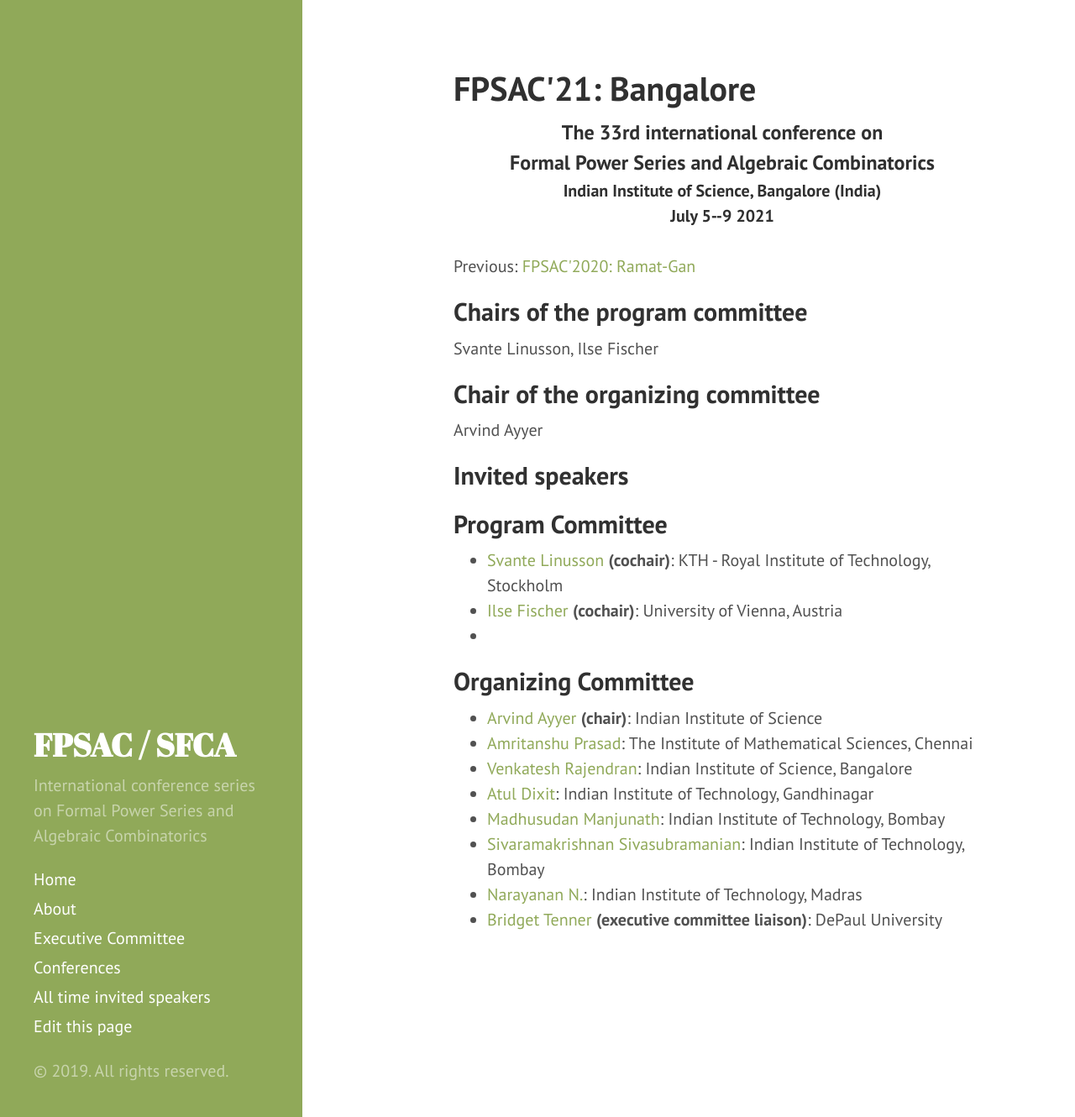
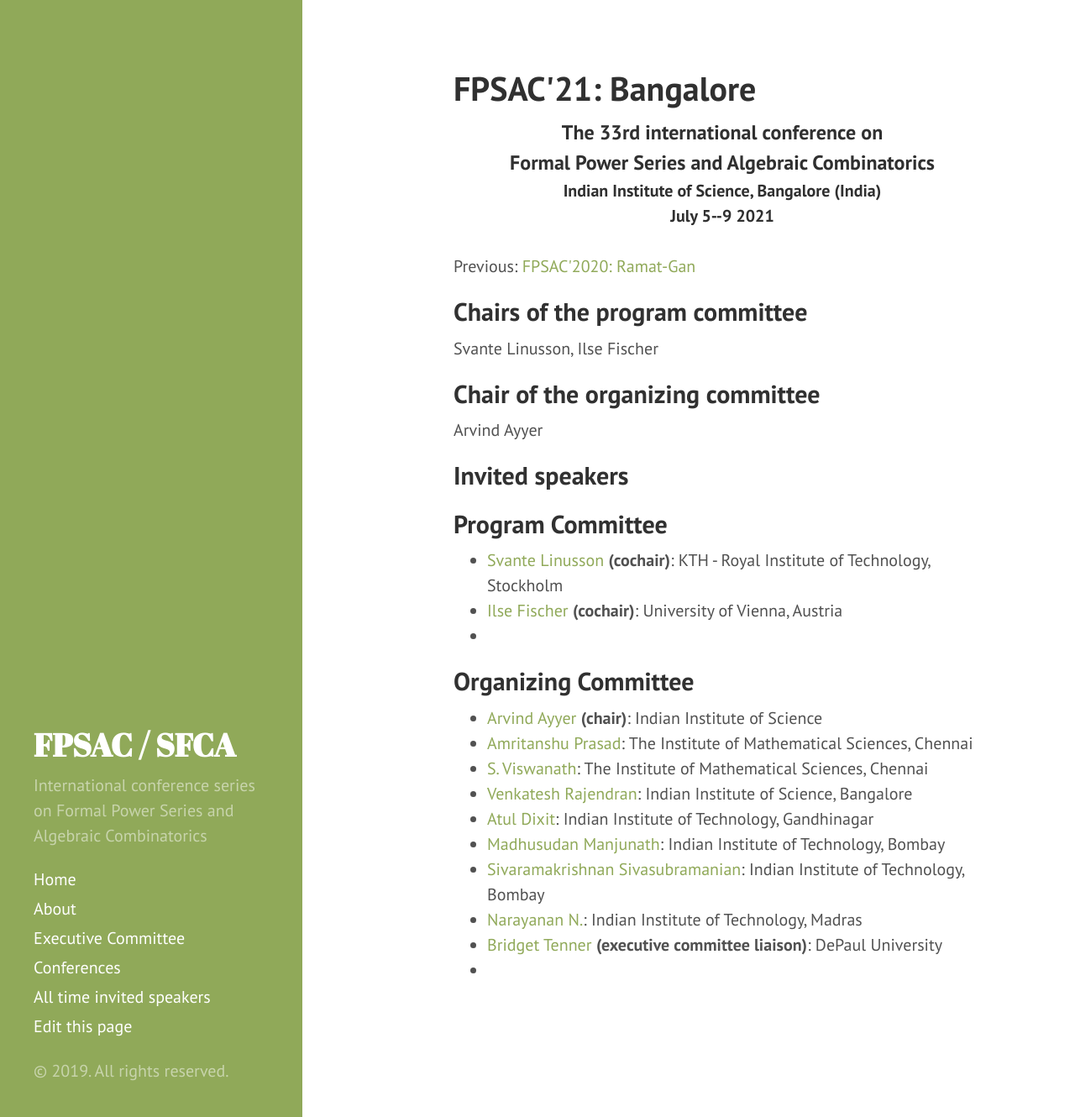
Before and after one commit to FPSAC/FPSAC.github.io, a Jekyll site: the page built from _confs/fpsac-2021.md, in a window 1280 px wide and 1330 px high. Shown: the whole window at 84% size. Built offline with Jekyll 4.4.1, drawn with Linux system fonts in a browser that asks for light colours.

Commit message:
More OC members

```diff
--- a/_confs/fpsac-2021.md
+++ b/_confs/fpsac-2021.md
@@ -33,6 +33,9 @@
 - name: Amritanshu Prasad
   affiliation: The Institute of Mathematical Sciences, Chennai
   url: https://www.imsc.res.in/%7eamri/
+- name: S. Viswanath
+  affiliation: The Institute of Mathematical Sciences, Chennai
+  url: https://www.imsc.res.in/%7esvis/
 - name: Venkatesh Rajendran
   affiliation: Indian Institute of Science, Bangalore
   url: http://math.iisc.ac.in/%7ervenkat/
@@ -52,5 +55,8 @@
   affiliation: DePaul University
   role: executive committee liaison
   url: https://math.depaul.edu/bridget/
+- name:
+  affiliation:
+  url:
 
 ---
```
